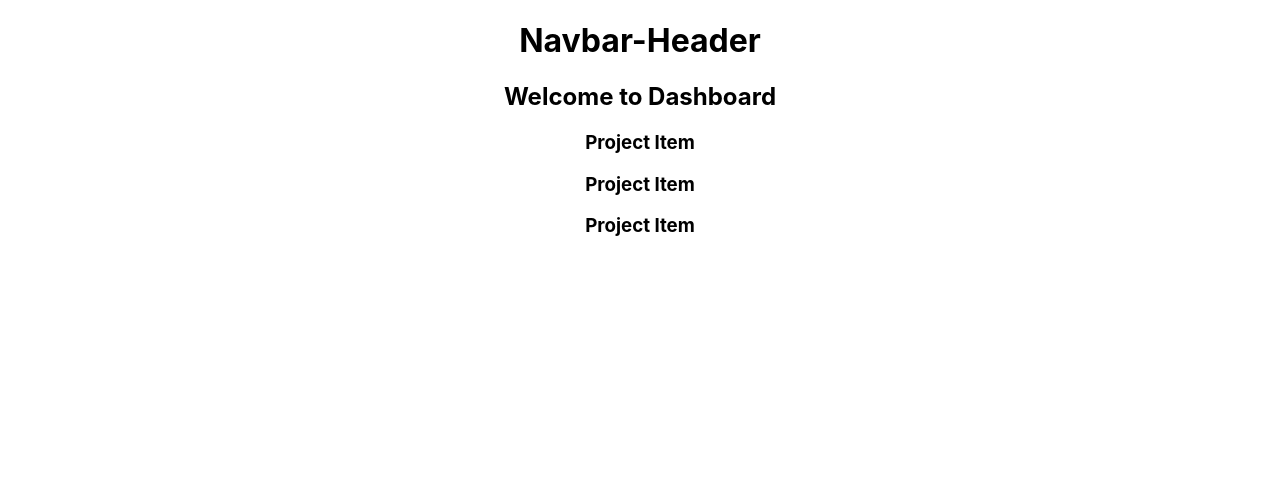
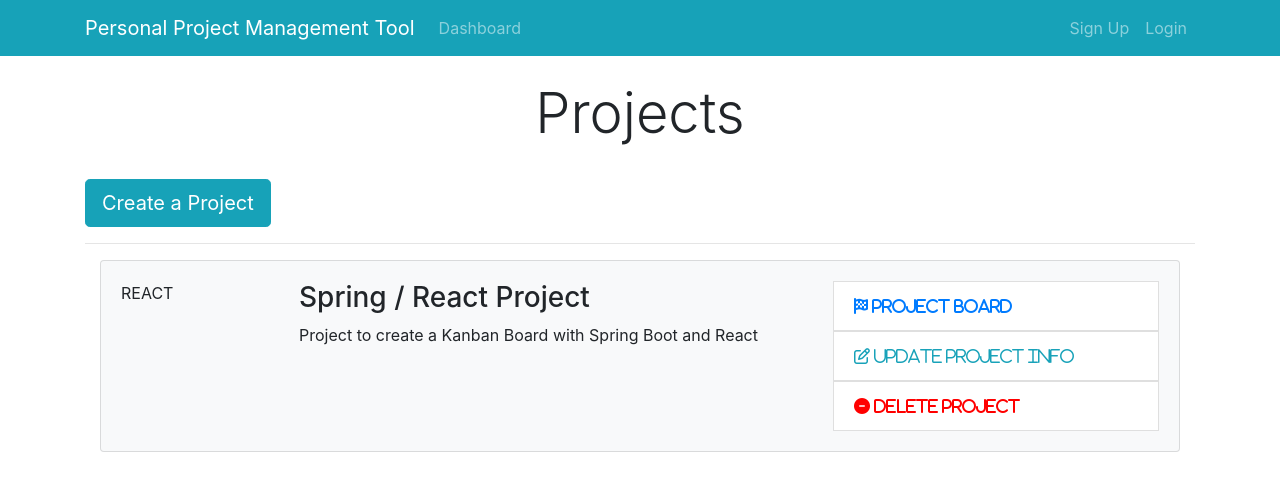
Before and after one commit to yvonnkr/ppm-tool-fullstack-java-react-redux, a React (Create React App) app in the folder ppmtool-client/: page / in a window 1280 px wide. Shown: the top 490 px of the page. Built offline with nearby package versions, Linux system fonts and the light colour scheme.

Commit message:
html/css for Header,Dashboard,ProjectItem components

```diff
--- a/ppmtool-client/package.json
+++ b/ppmtool-client/package.json
@@ -6,6 +6,7 @@
     "@testing-library/jest-dom": "^5.11.9",
     "@testing-library/react": "^11.2.5",
     "@testing-library/user-event": "^12.7.0",
+    "bootstrap": "^4.6.0",
     "react": "^17.0.1",
     "react-dom": "^17.0.1",
     "react-scripts": "4.0.2",
--- a/ppmtool-client/public/index.html
+++ b/ppmtool-client/public/index.html
@@ -24,7 +24,7 @@
       work correctly both with client-side routing and a non-root public URL.
       Learn how to configure a non-root public URL by running `npm run build`.
     -->
-    <title>PPM Tool</title>
+    <title>PPM Tool | Yvolab</title>
   </head>
   <body>
     <noscript>You need to enable JavaScript to run this app.</noscript>
@@ -40,4 +40,5 @@
       To create a production bundle, use `npm run build` or `yarn build`.
     -->
   </body>
+  <script src="https://use.fontawesome.com/98368bd352.js"></script>
 </html>
--- a/ppmtool-client/src/App.css
+++ b/ppmtool-client/src/App.css
@@ -1,38 +1,65 @@
-.App {
-  text-align: center;
+img {
+  width: 100%;
 }
 
-.App-logo {
-  height: 40vmin;
-  pointer-events: none;
+.navbar {
+  background-color: #e3f2fd;
+}
+.fa.fa-edit {
+  color: #18a2b9;
 }
 
-@media (prefers-reduced-motion: no-preference) {
-  .App-logo {
-    animation: App-logo-spin infinite 20s linear;
-  }
+.list-group-item.delete:hover {
+  cursor: -webkit-grab;
+  background-color: pink;
 }
 
-.App-header {
-  background-color: #282c34;
-  min-height: 100vh;
-  display: flex;
-  flex-direction: column;
-  align-items: center;
-  justify-content: center;
-  font-size: calc(10px + 2vmin);
-  color: white;
+.list-group-item.update:hover {
+  cursor: -webkit-grab;
+  background-color: gainsboro;
 }
 
-.App-link {
-  color: #61dafb;
+.list-group-item.board:hover {
+  cursor: -webkit-grab;
+  background-color: gainsboro;
 }
 
-@keyframes App-logo-spin {
-  from {
-    transform: rotate(0deg);
-  }
-  to {
-    transform: rotate(360deg);
-  }
+.fa.fa-minus-circle {
+  color: red;
 }
+
+.landing {
+  position: relative;
+  /* background: url("../img/showcase.jpg") no-repeat; */
+  background-size: cover;
+  background-position: center;
+  height: 100vh;
+  margin-top: -24px;
+  margin-bottom: -50px;
+}
+
+.landing-inner {
+  padding-top: 80px;
+}
+
+.dark-overlay {
+  background-color: rgba(0, 0, 0, 0.7);
+  position: absolute;
+  top: 0;
+  left: 0;
+  width: 100%;
+  height: 100%;
+}
+
+.card-form {
+  opacity: 0.9;
+}
+
+.latest-profiles-img {
+  width: 40px;
+  height: 40px;
+}
+
+.form-control::placeholder {
+  color: #bbb !important;
+}
--- a/ppmtool-client/src/App.js
+++ b/ppmtool-client/src/App.js
@@ -1,7 +1,8 @@
 import React from "react";
-import "./App.css";
 import Dashboard from "./components/Dashboard";
 import Header from "./components/layout/Header";
+import "./App.css";
+import "bootstrap/dist/css/bootstrap.min.css";
 
 const App = () => {
   return (
--- a/ppmtool-client/src/components/Dashboard.js
+++ b/ppmtool-client/src/components/Dashboard.js
@@ -3,11 +3,21 @@
 
 const Dashboard = () => {
   return (
-    <div>
-      <h2>Welcome to Dashboard</h2>
-      <ProjectItem />
-      <ProjectItem />
-      <ProjectItem />
+    <div className="projects">
+      <div className="container">
+        <div className="row">
+          <div className="col-md-12">
+            <h1 className="display-4 text-center">Projects</h1>
+            <br />
+            <a href="ProjectForm.html" className="btn btn-lg btn-info">
+              Create a Project
+            </a>
+            <br />
+            <hr />
+            <ProjectItem />
+          </div>
+        </div>
+      </div>
     </div>
   );
 };
--- a/ppmtool-client/src/components/layout/Header.js
+++ b/ppmtool-client/src/components/layout/Header.js
@@ -2,9 +2,44 @@
 
 const Header = () => {
   return (
-    <div>
-      <h1>Navbar-Header</h1>
-    </div>
+    <nav className="navbar navbar-expand-sm navbar-dark bg-info mb-4">
+      <div className="container">
+        <a className="navbar-brand" href="Dashboard.html">
+          Personal Project Management Tool
+        </a>
+        <button
+          className="navbar-toggler"
+          type="button"
+          data-toggle="collapse"
+          data-target="#mobile-nav"
+        >
+          <span className="navbar-toggler-icon" />
+        </button>
+
+        <div className="collapse navbar-collapse" id="mobile-nav">
+          <ul className="navbar-nav mr-auto">
+            <li className="nav-item">
+              <a className="nav-link" href="/dashboard">
+                Dashboard
+              </a>
+            </li>
+          </ul>
+
+          <ul className="navbar-nav ml-auto">
+            <li className="nav-item">
+              <a className="nav-link " href="register.html">
+                Sign Up
+              </a>
+            </li>
+            <li className="nav-item">
+              <a className="nav-link" href="login.html">
+                Login
+              </a>
+            </li>
+          </ul>
+        </div>
+      </div>
+    </nav>
   );
 };
 
--- a/ppmtool-client/src/components/project/ProjectItem.js
+++ b/ppmtool-client/src/components/project/ProjectItem.js
@@ -2,8 +2,37 @@
 
 const ProjectItem = () => {
   return (
-    <div>
-      <h3>Project Item</h3>
+    <div className="container">
+      <div className="card card-body bg-light mb-3">
+        <div className="row">
+          <div className="col-2">
+            <span className="mx-auto">REACT</span>
+          </div>
+          <div className="col-lg-6 col-md-4 col-8">
+            <h3>Spring / React Project</h3>
+            <p>Project to create a Kanban Board with Spring Boot and React</p>
+          </div>
+          <div className="col-md-4 d-none d-lg-block">
+            <ul className="list-group">
+              <a href="#">
+                <li className="list-group-item board">
+                  <i className="fa fa-flag-checkered pr-1"> Project Board </i>
+                </li>
+              </a>
+              <a href="#">
+                <li className="list-group-item update">
+                  <i className="fa fa-edit pr-1"> Update Project Info</i>
+                </li>
+              </a>
+              <a href="">
+                <li className="list-group-item delete">
+                  <i className="fa fa-minus-circle pr-1"> Delete Project</i>
+                </li>
+              </a>
+            </ul>
+          </div>
+        </div>
+      </div>
     </div>
   );
 };
```
Also changed, not shown: 1 other file (tests, documents, lock files or other folders).
